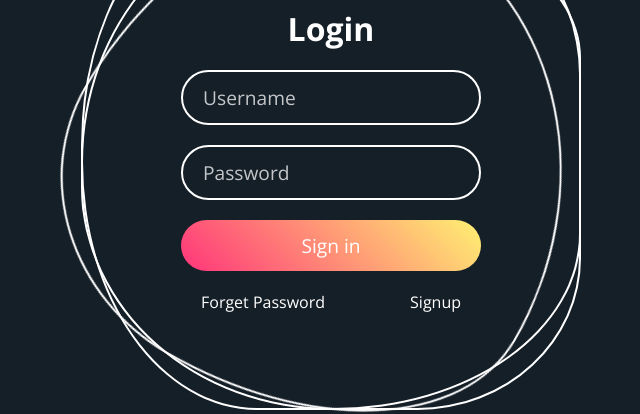
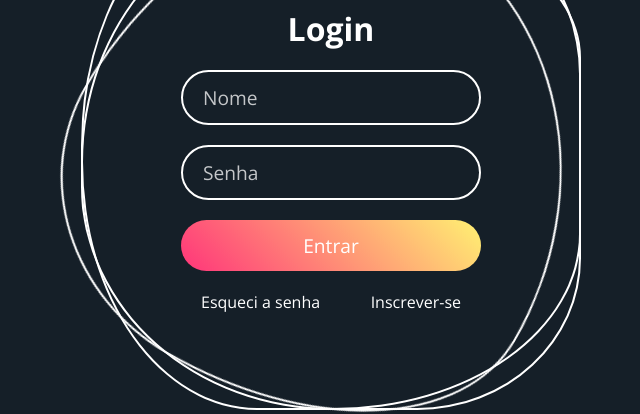
Before and after one commit to professor-rafael/LOGIN-COM-ANIMACAO, a plain HTML site: page index.html in a window 1280 px wide. Shown: the part 240-654 px from the top of the page, without its empty margins (309-949 px from the left). Drawn offline with nearby package versions, Linux system fonts and the light colour scheme.

Commit message:
Update index.html

```diff
--- a/index.html
+++ b/index.html
@@ -15,17 +15,17 @@
 		<div class="login">
 			<h2>Login</h2>
 			<div class="inputBx">
-				<input type="text" placeholder="Username">
+				<input type="text" placeholder="Nome">
 			</div>
 			<div class="inputBx">
-				<input type="password" placeholder="Password">
+				<input type="password" placeholder="Senha">
 			</div>
 			<div class="inputBx">
-				<input type="submit" value="Sign in">
+				<input type="submit" value="Entrar">
 			</div>
 			<div class="links">
-				<a href="#">Forget Password</a>
-				<a href="#">Signup</a>
+				<a href="#">Esqueci a senha</a>
+				<a href="#">Inscrever-se</a>
 			</div>
 		</div>
 	</div>
```
